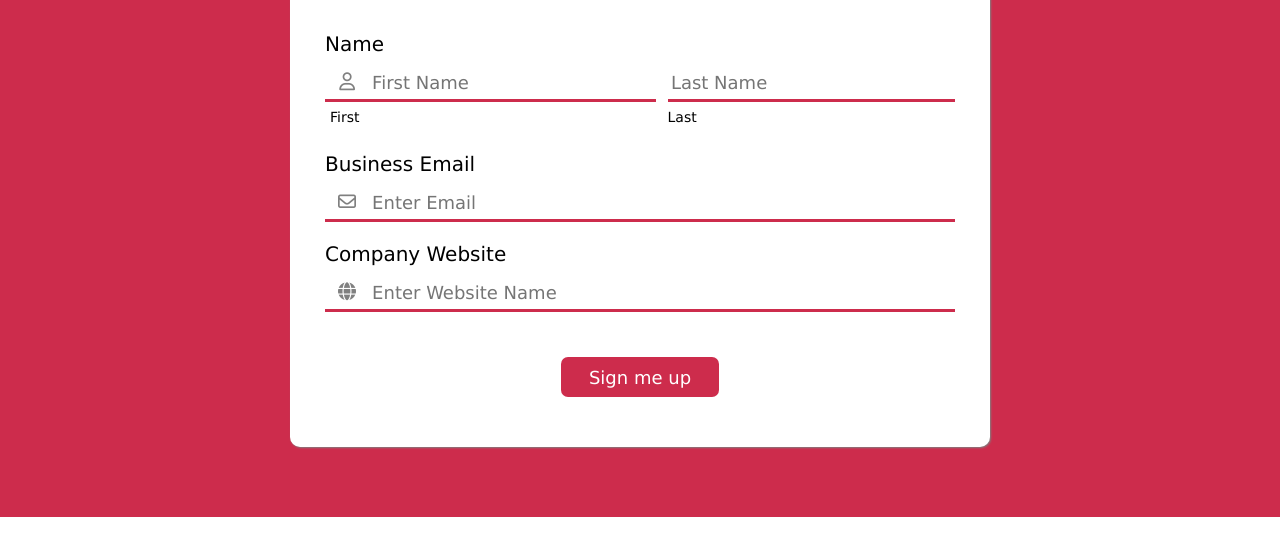
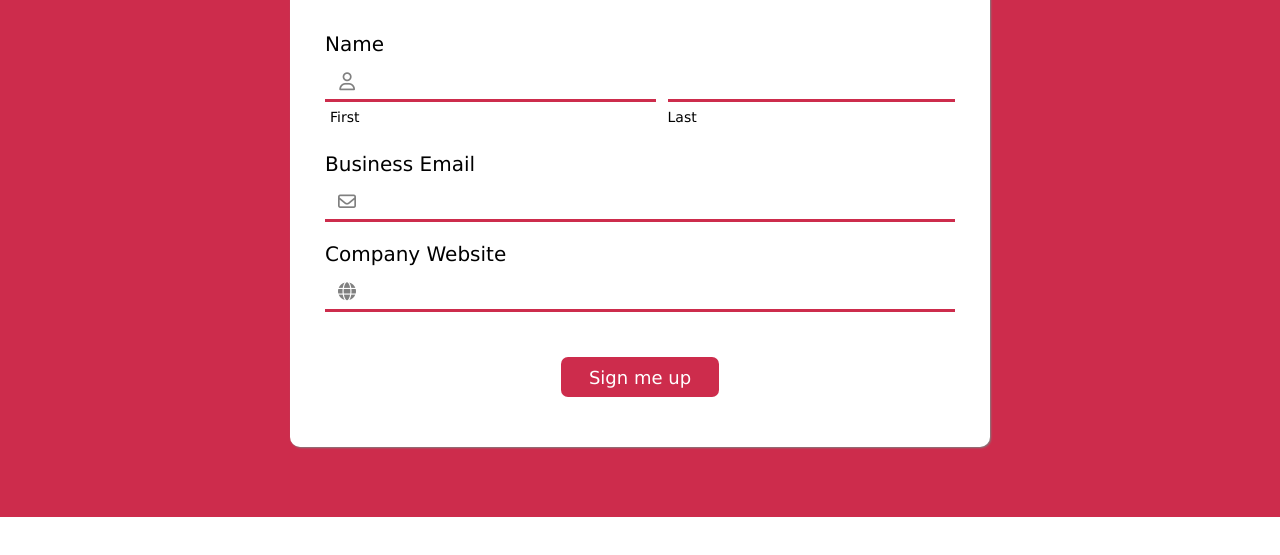
Before and after one commit to Prabhjot20022008/Sign-up, a plain HTML site: page index.html in a window 1280 px wide. Shown: the part 223-778 px from the top of the page. Drawn offline with Linux system fonts and the light colour scheme.

Commit message:
- placeholder in input field

```diff
--- a/index.html
+++ b/index.html
@@ -41,10 +41,10 @@
 
                                 <div class="h2-b">
                                     <div class="h2-b-1">
-                                        <input type="text" placeholder="First Name">
+                                        <input type="text">
                                     </div>
                                      <div class="h2-b-1">
-                                        <input type="text" placeholder="Last Name">
+                                        <input type="text">
                                     </div>
                                 </div>
                             </div>
@@ -73,7 +73,7 @@
                                 </div>
 
                                 <div class="email h2-b">
-                                    <input type="email" placeholder="Enter Email">
+                                    <input type="email">
                                 </div>
                             </div>
 
@@ -91,7 +91,7 @@
                                 </div>
 
                                 <div class="email h2-b">
-                                    <input type="text" placeholder="Enter Website Name">
+                                    <input type="text">
                                 </div>
                             </div>
 
```
